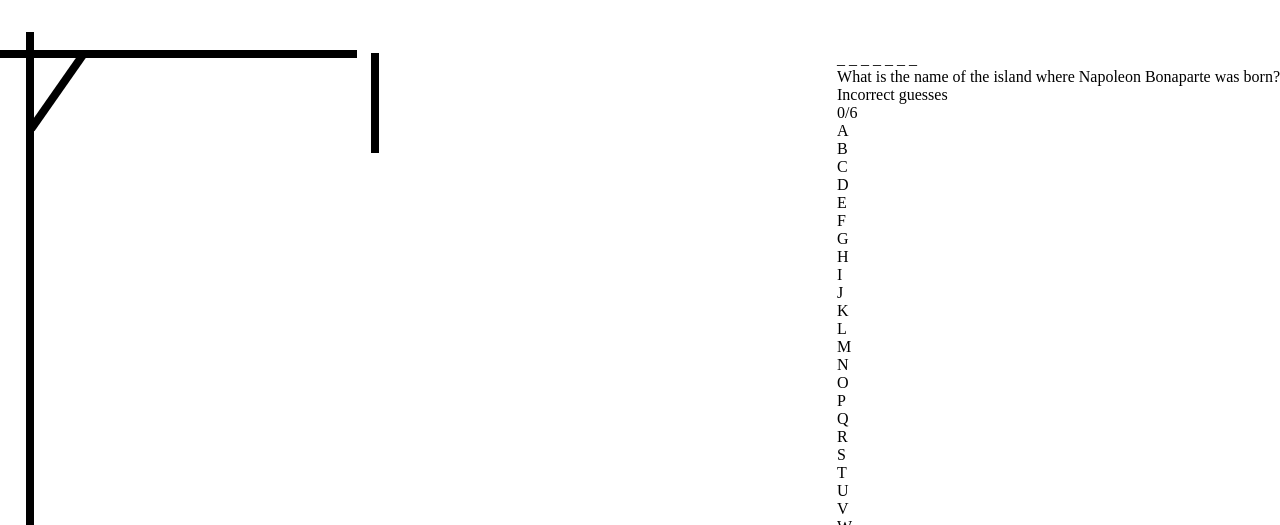
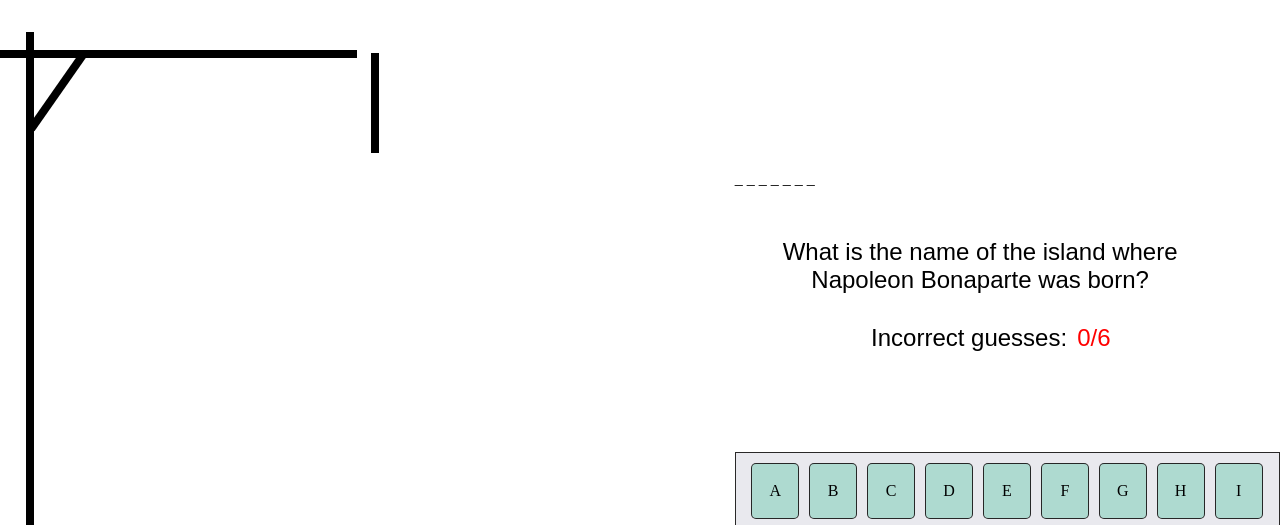
Before and after one commit to MARGO06/Coffee-house, a plain HTML site: page hangman/index.html in a window 1280 px wide. Shown: the top 525 px of the page. Drawn offline with Linux system fonts and the light colour scheme.

Commit message:
feat: add css style to the quiz part

```diff
--- a/hangman/build_page.js
+++ b/hangman/build_page.js
@@ -58,7 +58,7 @@ quiz.append(score);
 
 const scoreText = document.createElement("p");
 scoreText.className = "quiz_text";
-scoreText.innerHTML = "Incorrect guesses";
+scoreText.innerHTML = "Incorrect guesses:";
 score.append(scoreText);
 
 const scoreNumbers = document.createElement("p");
@@ -71,6 +71,10 @@ score.append(scoreNumbers);
 const keyboard = document.createElement("div");
 keyboard.className = "quiz__keyboard";
 quiz.append(keyboard);
+
+const row = document.createElement("div");
+row.className = "quiz__row";
+keyboard.append(row);
 
 const letters = {
   KeyA: "A",
@@ -106,7 +110,7 @@ function addLetters() {
     const element = document.createElement("div");
     element.className = `key ${key}`;
     element.innerHTML = `${value}`;
-    keyboard.append(element);
+    row.append(element);
   }
 }
 addLetters();
--- a/hangman/style.css
+++ b/hangman/style.css
@@ -5,7 +5,10 @@
 }
 
 .wrapper,
-.illustration__part2 {
+.illustration__part2,
+.score,
+.quiz__keyboard,
+.quiz__row {
   display: flex;
 }
 .wrapper {
@@ -15,7 +18,8 @@
   padding-top: 50px;
 }
 
-.illustration {
+.illustration,
+.quiz {
   width: 42.6%;
 }
 
@@ -24,7 +28,8 @@
   height: 8px;
 }
 
-.illustration__part1 {
+.illustration__part1,
+.quiz__answer {
   width: 65.5%;
 }
 
@@ -33,8 +38,13 @@
   justify-content: flex-start;
 }
 
+.illustration__part21,
+.illustration__part22,
+.illustration__part23 {
+  position: absolute;
+}
+
 .illustration__part21 {
-  position: absolute;
   width: 500px;
   transform: rotate(90deg);
   top: 220px;
@@ -42,7 +52,6 @@
 }
 
 .illustration__part22 {
-  position: absolute;
   width: 90px;
   transform: rotate(125deg);
   top: 30px;
@@ -50,7 +59,6 @@
 }
 
 .illustration__part23 {
-  position: absolute;
   width: 100px;
   transform: rotate(90deg);
   top: 41px;
@@ -62,9 +70,73 @@
   width: 80.5%;
 }
 
+.illustration__text,
+.quiz__question,
+.score {
+  font-family: Arial, Helvetica, sans-serif;
+  font-style: normal;
+}
+
 .illustration__text {
   margin-top: 50px;
-  font-family: Arial, Helvetica, sans-serif;
-  font-style: normal;
   font-weight: 600;
 }
+
+.quiz__answer {
+  margin-top: 120px;
+}
+
+.quiz__question,
+.key {
+  text-align: center;
+}
+
+.quiz__question {
+  margin-top: 50px;
+  font-size: 24px;
+  font-weight: 400;
+  width: 90%;
+}
+
+.score {
+  margin: 30px auto;
+  font-size: 24px;
+  font-weight: 400;
+  width: 50%;
+}
+
+.quiz_numbers {
+  margin-left: 10px;
+  color: red;
+}
+
+.quiz__keyboard,
+.key {
+  border: 1px solid rgba(32, 31, 31, 0.954);
+}
+
+.quiz__keyboard,
+.quiz__row {
+  flex-wrap: wrap;
+}
+
+.quiz__keyboard {
+  margin: 100px auto;
+  background-color: rgb(233, 233, 238);
+}
+
+.quiz__row {
+  width: 98%;
+  justify-content: center;
+  padding-bottom: 8px;
+}
+
+.key {
+  width: 9%;
+  height: 56px;
+  margin-left: 10px;
+  background-color: rgba(143, 210, 192, 0.648);
+  border-radius: 5px;
+  margin-top: 10px;
+  padding-top: 18px;
+}
```
